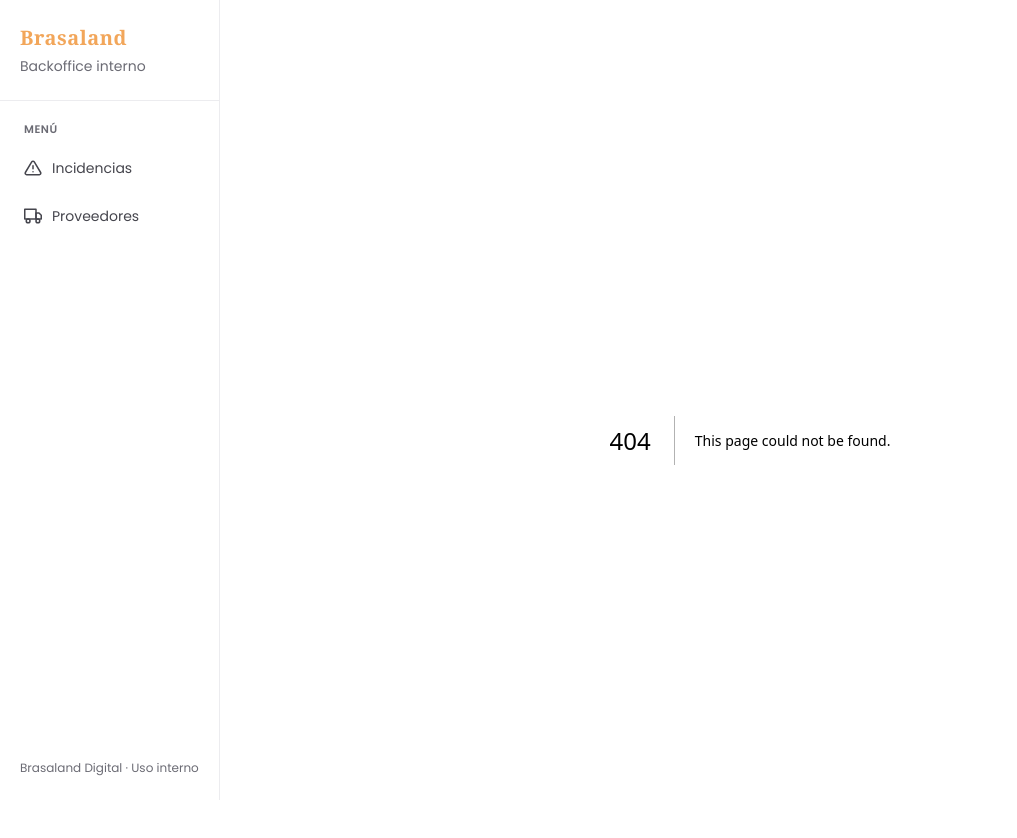
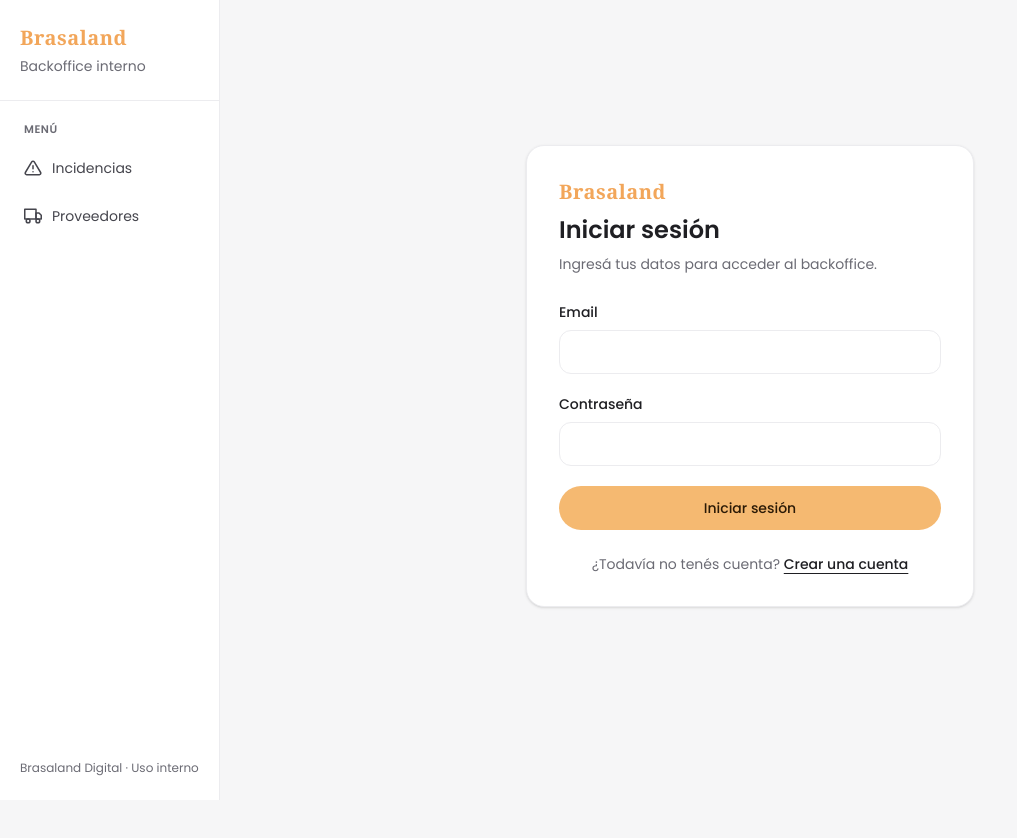
Before and after one commit to 4GeeksAcademy/nadine-kupferschmidt-ai-engineering-company-project-monorepo-hito1, a Next.js app in the folder uis/backoffice/: page /login in a window 1280 px wide. Before the commit this address had no page. Shown: the top 838 px of the page, without its empty margins (0-1017 px from the left). After the commit the page ends 800 px from the top, so only its background shows below. Built offline with nearby package versions, Linux system fonts and the light colour scheme.

Commit message:
feat(backoffice): agrega la página de inicio de sesión

```diff
--- /dev/null
+++ b/uis/backoffice/app/login/page.tsx
@@ -0,0 +1,135 @@
+"use client";
+
+import Link from "next/link";
+import { useRouter } from "next/navigation";
+import { useState, type FormEvent } from "react";
+import { setToken } from "@/lib/auth";
+
+type LoginResponse = {
+  access_token: string;
+  token_type: string;
+};
+
+export default function LoginPage() {
+  const router = useRouter();
+  const [email, setEmail] = useState("");
+  const [password, setPassword] = useState("");
+  const [error, setError] = useState("");
+  const [isSubmitting, setIsSubmitting] = useState(false);
+
+  async function handleSubmit(event: FormEvent<HTMLFormElement>) {
+    event.preventDefault();
+    setError("");
+    setIsSubmitting(true);
+
+    try {
+      const response = await fetch("/api/auth/login", {
+        method: "POST",
+        headers: {
+          "Content-Type": "application/x-www-form-urlencoded",
+        },
+        body: new URLSearchParams({ username: email, password }),
+      });
+
+      if (response.status === 401) {
+        setError("Email o contraseña incorrectos.");
+        return;
+      }
+      if (!response.ok) {
+        throw new Error("No se pudo iniciar sesión. Intentá de nuevo.");
+      }
+
+      const data = (await response.json()) as LoginResponse;
+      if (!data.access_token) {
+        throw new Error("No se pudo iniciar sesión. Intentá de nuevo.");
+      }
+
+      setToken(data.access_token);
+      router.replace("/");
+    } catch {
+      setError("Ocurrió un error al iniciar sesión. Intentá de nuevo.");
+    } finally {
+      setIsSubmitting(false);
+    }
+  }
+
+  return (
+    <div className="mx-auto flex min-h-[calc(100vh-8rem)] w-full max-w-md items-center justify-center py-8">
+      <section className="w-full rounded-[18px] border border-bo-border bg-bo-surface p-6 shadow-sm sm:p-8">
+        <div className="mb-7">
+          <p className="mb-2 font-serif text-xl font-semibold tracking-wide text-bo-logo">
+            Brasaland
+          </p>
+          <h1 className="text-2xl font-semibold text-bo-text">Iniciar sesión</h1>
+          <p className="mt-2 text-sm text-bo-muted">
+            Ingresá tus datos para acceder al backoffice.
+          </p>
+        </div>
+
+        <form onSubmit={handleSubmit} className="space-y-5">
+          <div>
+            <label
+              htmlFor="email"
+              className="mb-2 block text-sm font-medium text-bo-text"
+            >
+              Email
+            </label>
+            <input
+              id="email"
+              name="email"
+              type="email"
+              autoComplete="email"
+              required
+              value={email}
+              onChange={(event) => setEmail(event.target.value)}
+              className="min-h-11 w-full rounded-xl border border-bo-border bg-bo-surface px-4 text-sm text-bo-text outline-none focus-visible:border-bo-text focus-visible:ring-2 focus-visible:ring-bo-accent"
+            />
+          </div>
+
+          <div>
+            <label
+              htmlFor="password"
+              className="mb-2 block text-sm font-medium text-bo-text"
+            >
+              Contraseña
+            </label>
+            <input
+              id="password"
+              name="password"
+              type="password"
+              autoComplete="current-password"
+              required
+              value={password}
+              onChange={(event) => setPassword(event.target.value)}
+              className="min-h-11 w-full rounded-xl border border-bo-border bg-bo-surface px-4 text-sm text-bo-text outline-none focus-visible:border-bo-text focus-visible:ring-2 focus-visible:ring-bo-accent"
+            />
+          </div>
+
+          {error && (
+            <p role="alert" className="text-sm text-bo-danger">
+              {error}
+            </p>
+          )}
+
+          <button
+            type="submit"
+            disabled={isSubmitting}
+            className="inline-flex min-h-11 w-full items-center justify-center rounded-full bg-bo-accent px-5 text-sm font-medium text-bo-on-accent hover:opacity-90 focus-visible:outline-2 focus-visible:outline-offset-2 focus-visible:outline-bo-text disabled:cursor-not-allowed disabled:opacity-60"
+          >
+            {isSubmitting ? "Ingresando…" : "Iniciar sesión"}
+          </button>
+        </form>
+
+        <p className="mt-6 text-center text-sm text-bo-muted">
+          ¿Todavía no tenés cuenta?{" "}
+          <Link
+            href="/register"
+            className="font-medium text-bo-text underline underline-offset-4 hover:opacity-75 focus-visible:outline-2 focus-visible:outline-offset-2 focus-visible:outline-bo-text"
+          >
+            Crear una cuenta
+          </Link>
+        </p>
+      </section>
+    </div>
+  );
+}
```
